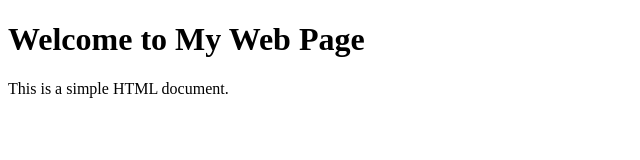
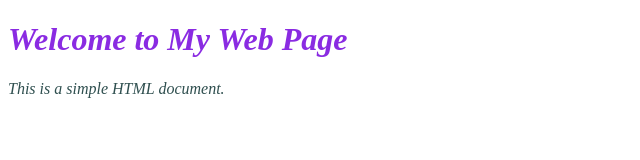
Before and after one commit to JayaPramodh/jayapramodh.github.io, a plain HTML site: page index.html in a window 1280 px wide. Shown: the whole page, without its empty margins (0-640 px from the left). Drawn offline with Linux system fonts and the light colour scheme.

Commit message:
styles.css linked to index.html

```diff
--- a/index.html
+++ b/index.html
@@ -4,6 +4,7 @@
     <head>
         <title>My Web Page</title>
     </head>
+    <link rel="stylesheet" href="styles.css">
     <body>
         <h1>Welcome to My Web Page</h1>
         <p>This is a simple HTML document.</p>
--- a/styles.css
+++ b/styles.css
@@ -0,0 +1,11 @@
+h1 {
+    font-weight: bold;
+    font-style: oblique;
+    color: blueviolet;
+}
+
+p {
+    font-size: medium;
+    font-style: italic;
+    color: darkslategray;
+}
```
